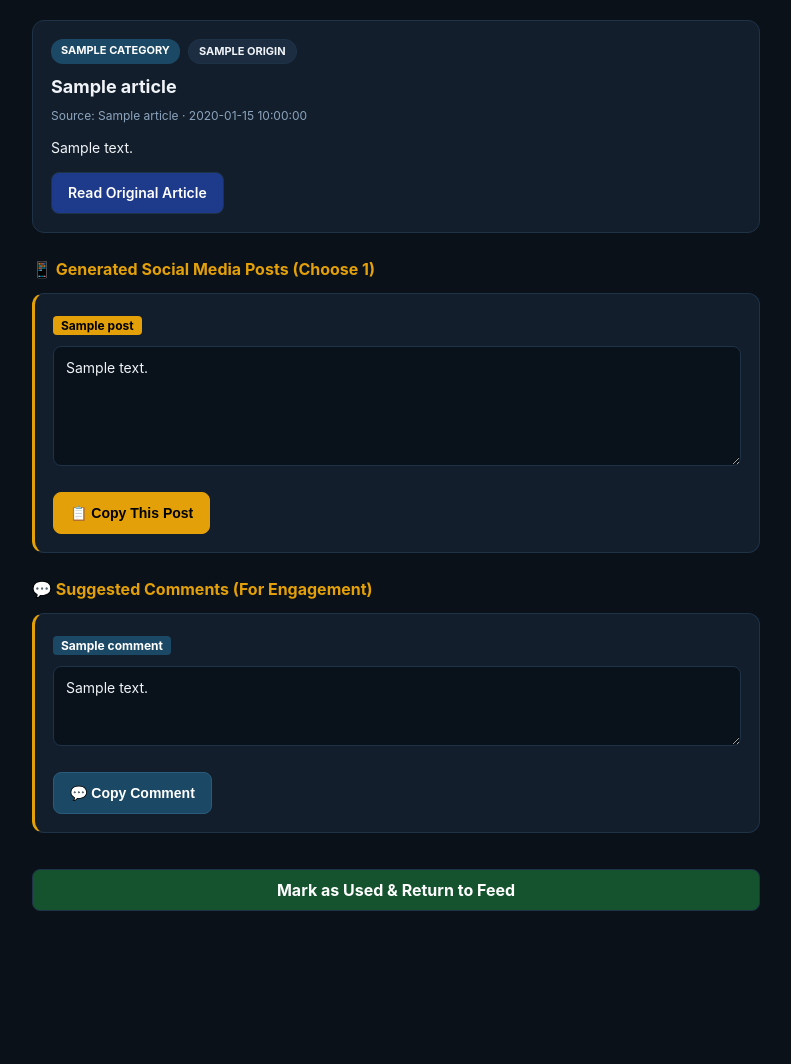
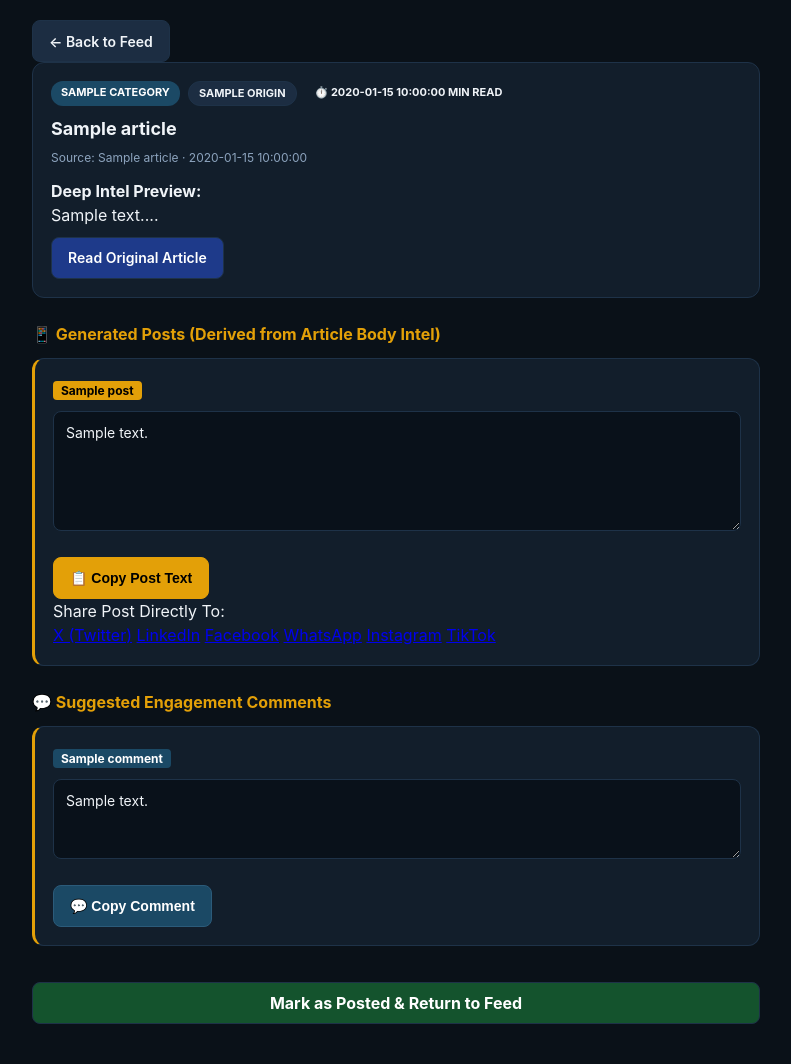
Before and after one commit to ositatochi/newsfeed, a Flask app: template templates/article.html in a window 1280 px wide. Shown: the part 57-1121 px from the top of the page, without its empty margins (244-1035 px from the left). Before the commit the page ends 968 px from the top, so only its background shows below. Run offline with Flask 3, Linux system fonts and the light colour scheme; the template is opened without the code that fills it: most values are stand-ins (such as "Sample title", 1, 10 or a date in 2020).

Commit message:
feat(ui): add top back button, deep intel preview, and direct social share hub

```diff
--- a/templates/article.html
+++ b/templates/article.html
@@ -1,20 +1,31 @@
 {% extends "base.html" %}
 
 {% block content %}
+  <!-- Top Navigation Bar -->
+  <div class="top-nav">
+    <a href="/" class="btn default-btn">&larr; Back to Feed</a>
+  </div>
+
   <div class="card main-article-card">
     <div class="card-header">
       <span class="tag cat-tag">{{ article.category }}</span>
       <span class="tag origin-tag">{{ article.origin }}</span>
+      <span class="tag time-tag">⏱️ {{ article.reading_time or 2 }} min read</span>
     </div>
     <div class="title">{{ article.title }}</div>
     <div class="meta">Source: {{ article.source_name }} · {{ article.published_at or article.fetched_at }}</div>
-    <div class="summary">{{ article.summary|striptags|truncate(300) }}</div>
+
+    <div class="intel-summary-box">
+      <strong>Deep Intel Preview:</strong>
+      <p>{{ article.body_text[:400] if article.body_text else article.summary[:300] }}...</p>
+    </div>
+
     <div class="row">
       <a href="{{ article.url }}" target="_blank" rel="noopener" class="btn blue">Read Original Article</a>
     </div>
   </div>
 
-  <h2 class="section-heading">📱 Generated Social Media Posts (Choose 1)</h2>
+  <h2 class="section-heading">📱 Generated Posts (Derived from Article Body Intel)</h2>
 
   {% for post in suggestions.posts %}
     <div class="card generator-card">
@@ -22,13 +33,27 @@
         <span class="post-badge">{{ post.label }}</span>
       </div>
       <textarea id="{{ post.id }}" class="generated-textarea">{{ post.text }}</textarea>
+
       <div class="row">
-        <button type="button" class="btn accent" onclick="copyText('{{ post.id }}', this)">📋 Copy This Post</button>
+        <button type="button" class="btn accent" onclick="copyText('{{ post.id }}', this)">📋 Copy Post Text</button>
+      </div>
+
+      <!-- One-Click Social Share Links -->
+      <div class="share-hub">
+        <span class="share-label">Share Post Directly To:</span>
+        <div class="share-buttons">
+          <a href="#" onclick="shareToPlatform('x', '{{ post.id }}'); return false;" class="social-btn x-btn">X (Twitter)</a>
+          <a href="#" onclick="shareToPlatform('linkedin', '{{ post.id }}'); return false;" class="social-btn linkedin-btn">LinkedIn</a>
+          <a href="#" onclick="shareToPlatform('facebook', '{{ post.id }}'); return false;" class="social-btn facebook-btn">Facebook</a>
+          <a href="#" onclick="shareToPlatform('whatsapp', '{{ post.id }}'); return false;" class="social-btn whatsapp-btn">WhatsApp</a>
+          <a href="#" onclick="shareToPlatform('instagram', '{{ post.id }}'); return false;" class="social-btn instagram-btn">Instagram</a>
+          <a href="#" onclick="shareToPlatform('tiktok', '{{ post.id }}'); return false;" class="social-btn tiktok-btn">TikTok</a>
+        </div>
       </div>
     </div>
   {% endfor %}
 
-  <h2 class="section-heading">💬 Suggested Comments (For Engagement)</h2>
+  <h2 class="section-heading">💬 Suggested Engagement Comments</h2>
 
   {% for comment in suggestions.comments %}
     <div class="card generator-card">
@@ -43,7 +68,7 @@
   {% endfor %}
 
   <div class="action-footer">
-    <a href="{{ url_for('mark_status', article_id=article.id, status='posted') }}" class="btn success big">Mark as Used & Return to Feed</a>
+    <a href="{{ url_for('mark_status', article_id=article.id, status='posted') }}" class="btn success big">Mark as Posted & Return to Feed</a>
   </div>
 
   <script>
@@ -59,14 +84,43 @@
 
       const origText = btn.innerText;
       btn.innerText = "✅ Copied to Clipboard!";
-      btn.style.backgroundColor = "#14532d";
-      btn.style.color = "#ffffff";
-
       setTimeout(() => {
         btn.innerText = origText;
-        btn.style.backgroundColor = "";
-        btn.style.color = "";
       }, 1500);
+    }
+
+    function shareToPlatform(platform, textId) {
+      const text = encodeURIComponent(document.getElementById(textId).value);
+      let shareUrl = "";
+
+      switch (platform) {
+        case 'x':
+          shareUrl = `https://twitter.com/intent/tweet?text=${text}`;
+          break;
+        case 'linkedin':
+          shareUrl = `https://www.linkedin.com/feed/?shareActive=true`;
+          break;
+        case 'facebook':
+          shareUrl = `https://www.facebook.com/sharer/sharer.php?u=${encodeURIComponent(window.location.href)}`;
+          break;
+        case 'whatsapp':
+          shareUrl = `https://api.whatsapp.com/send?text=${text}`;
+          break;
+        case 'instagram':
+          navigator.clipboard.writeText(document.getElementById(textId).value);
+          alert("Post text copied to clipboard! Opening Instagram...");
+          shareUrl = `https://www.instagram.com/`;
+          break;
+        case 'tiktok':
+          navigator.clipboard.writeText(document.getElementById(textId).value);
+          alert("Post text copied to clipboard! Opening TikTok...");
+          shareUrl = `https://www.tiktok.com/upload`;
+          break;
+      }
+
+      if (shareUrl) {
+        window.open(shareUrl, '_blank');
+      }
     }
   </script>
 {% endblock %}
```
